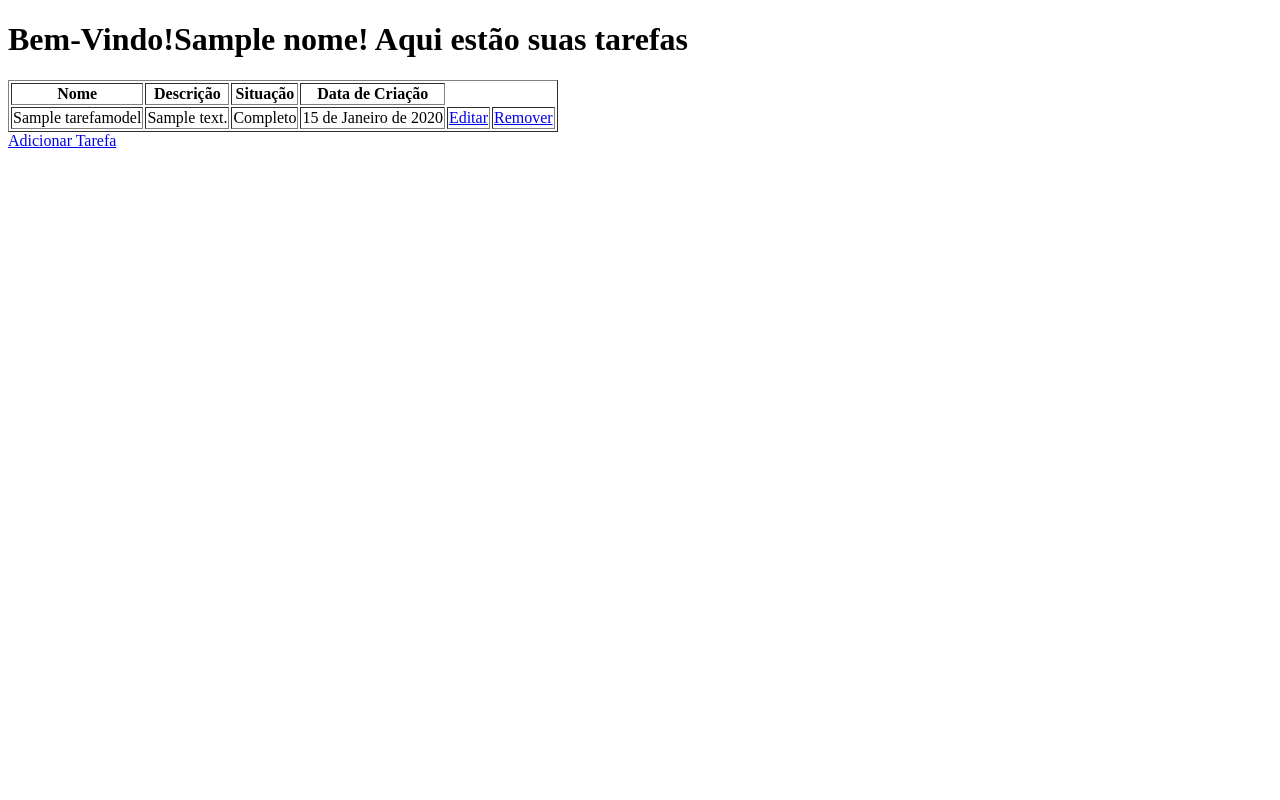
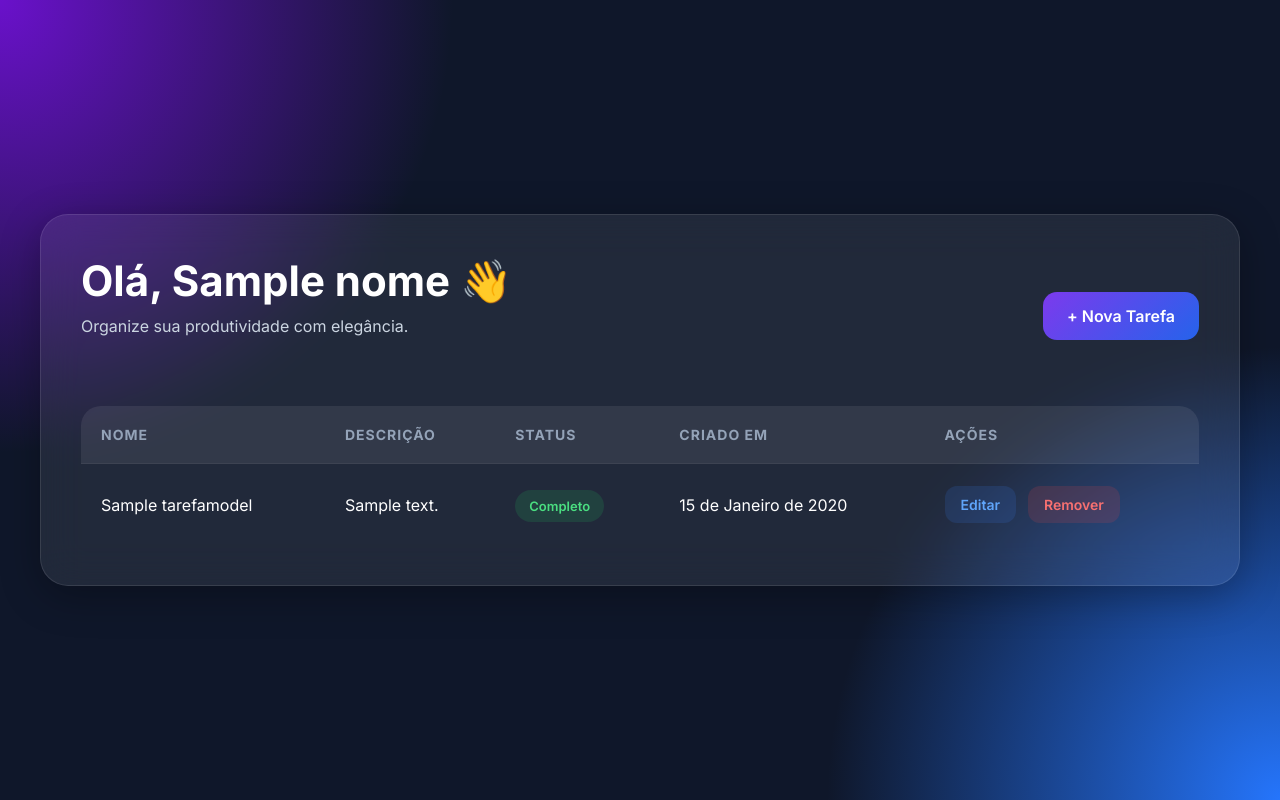
Before and after one commit to Lucasvieirar/Gerenciador-Tarefas-Django, a Django app: template templates/tarefas/home.html in a window 1280 px wide. Run offline with Django 5.2, Linux system fonts and the light colour scheme; tables that the repository leaves empty hold one stand-in row (values such as "Sample post"); the template is opened without the code that fills it: values that come from a table or form of the project are taken from there, most other values are stand-ins (such as "Sample title", 1, 10 or a date in 2020).

Commit message:
melhora o front

```diff
--- a/projeto/urls.py
+++ b/projeto/urls.py
@@ -7,6 +7,6 @@ from . import views
 
 urlpatterns = [
     path("admin/", admin.site.urls),
-    path('', views.index_view),
-    path('tarefas/', include("tarefas.urls"))
+    path('', include("tarefas.urls")),
+
 ]
--- a/projeto/views.py
+++ b/projeto/views.py
@@ -1,7 +1 @@
 from django.http import HttpResponse
-
-def teste_view(request):
-    return HttpResponse("Rota de teste")
-
-def index_view(resquest):
-    return HttpResponse("Bem vindo")
--- /dev/null
+++ b/templates/base.html
@@ -0,0 +1,260 @@
+<!DOCTYPE html>
+<html lang="pt-br">
+<head>
+    <meta charset="UTF-8">
+    <meta name="viewport" content="width=device-width, initial-scale=1.0">
+
+    <title>{% block title %}TaskFlow{% endblock %}</title>
+
+    <link rel="preconnect" href="https://fonts.googleapis.com">
+    <link href="https://fonts.googleapis.com/css2?family=Inter:wght@300;400;500;600;700&display=swap" rel="stylesheet">
+
+    <style>
+
+        *{
+            margin:0;
+            padding:0;
+            box-sizing:border-box;
+        }
+
+        body{
+            font-family:'Inter',sans-serif;
+            min-height:100vh;
+            background:
+            radial-gradient(circle at top left,#6a11cb 0%,transparent 30%),
+            radial-gradient(circle at bottom right,#2575fc 0%,transparent 30%),
+            #0f172a;
+
+            color:white;
+
+            display:flex;
+            justify-content:center;
+            align-items:center;
+
+            padding:40px;
+        }
+
+        .container{
+            width:100%;
+            max-width:1200px;
+
+            background:rgba(255,255,255,0.08);
+
+            backdrop-filter:blur(20px);
+
+            border:1px solid rgba(255,255,255,0.1);
+
+            border-radius:28px;
+
+            padding:40px;
+
+            box-shadow:
+            0 10px 40px rgba(0,0,0,0.3);
+        }
+
+        h1{
+            font-size:42px;
+            margin-bottom:10px;
+            font-weight:700;
+        }
+
+        .subtitle{
+            color:#cbd5e1;
+            margin-bottom:40px;
+        }
+
+        .topbar{
+            display:flex;
+            justify-content:space-between;
+            align-items:center;
+
+            margin-bottom:30px;
+        }
+
+        .btn{
+            padding:14px 24px;
+            border:none;
+            border-radius:14px;
+
+            background:linear-gradient(135deg,#7c3aed,#2563eb);
+
+            color:white;
+
+            font-weight:600;
+
+            cursor:pointer;
+
+            transition:0.3s;
+
+            text-decoration:none;
+
+            display:inline-flex;
+            align-items:center;
+            gap:10px;
+        }
+
+        .btn:hover{
+            transform:translateY(-3px);
+            box-shadow:0 10px 20px rgba(37,99,235,0.3);
+        }
+
+        table{
+            width:100%;
+            border-collapse:collapse;
+            overflow:hidden;
+            border-radius:20px;
+        }
+
+        thead{
+            background:rgba(255,255,255,0.08);
+        }
+
+        th{
+            padding:20px;
+            text-align:left;
+            font-size:14px;
+            text-transform:uppercase;
+            letter-spacing:1px;
+            color:#94a3b8;
+        }
+
+        td{
+            padding:22px 20px;
+            border-top:1px solid rgba(255,255,255,0.05);
+        }
+
+        tbody tr{
+            transition:0.3s;
+        }
+
+        tbody tr:hover{
+            background:rgba(255,255,255,0.05);
+        }
+
+        .status{
+            padding:8px 14px;
+            border-radius:999px;
+            font-size:13px;
+            font-weight:600;
+        }
+
+        .complete{
+            background:rgba(34,197,94,0.15);
+            color:#4ade80;
+        }
+
+        .pending{
+            background:rgba(239,68,68,0.15);
+            color:#f87171;
+        }
+
+        .actions{
+            display:flex;
+            gap:12px;
+        }
+
+        .action-btn{
+            text-decoration:none;
+            padding:10px 16px;
+            border-radius:12px;
+            font-size:14px;
+            font-weight:600;
+            transition:0.3s;
+        }
+
+        .edit{
+            background:rgba(59,130,246,0.15);
+            color:#60a5fa;
+        }
+
+        .delete{
+            background:rgba(239,68,68,0.15);
+            color:#f87171;
+        }
+
+        .action-btn:hover{
+            transform:scale(1.05);
+        }
+
+        form{
+            display:flex;
+            flex-direction:column;
+            gap:20px;
+        }
+
+        input,
+        textarea,
+        select{
+            width:100%;
+            padding:16px;
+
+            border-radius:16px;
+
+            border:1px solid rgba(255,255,255,0.1);
+
+            background:rgba(255,255,255,0.05);
+
+            color:white;
+
+            font-size:16px;
+
+            outline:none;
+
+            transition:0.3s;
+        }
+
+        input:focus,
+        textarea:focus{
+            border-color:#3b82f6;
+            box-shadow:0 0 0 4px rgba(59,130,246,0.2);
+        }
+
+        textarea{
+            min-height:140px;
+            resize:none;
+        }
+
+        .form-title{
+            margin-bottom:30px;
+        }
+
+        .submit-btn{
+            margin-top:10px;
+        }
+
+        @media(max-width:768px){
+
+            .container{
+                padding:25px;
+            }
+
+            .topbar{
+                flex-direction:column;
+                gap:20px;
+                align-items:flex-start;
+            }
+
+            table{
+                display:block;
+                overflow-x:auto;
+            }
+
+            h1{
+                font-size:32px;
+            }
+        }
+
+    </style>
+
+</head>
+<body>
+
+    <div class="container">
+
+        {% block content %}
+        {% endblock %}
+
+    </div>
+
+</body>
+</html>
--- a/templates/tarefas/home.html
+++ b/templates/tarefas/home.html
@@ -1,32 +1,92 @@
-<!DOCTYPE html>
-<html lang="en">
-    <head>
-        <meta charset="UTF-8">
-        <meta name="viewport" content="width=device-width, initial-scale=1.0" >
-        <title>Document</title>
-    </head>
-    <body>
-        <h1>Bem-Vindo!{{nome}}! Aqui estão suas tarefas </h1>
-        <table border="1">
+{% extends 'base.html' %}
+
+{% block title %}Minhas Tarefas{% endblock %}
+
+{% block content %}
+
+<div class="topbar">
+
+    <div>
+        <h1>Olá, {{nome}} 👋</h1>
+        <p class="subtitle">
+            Organize sua produtividade com elegância.
+        </p>
+    </div>
+
+    <a href="{% url 'tarefas:adicionar' %}" class="btn">
+        + Nova Tarefa
+    </a>
+
+</div>
+
+<table>
+
     <thead>
+        <tr>
             <th>Nome</th>
             <th>Descrição</th>
-                <th>Situação</th>
-                <th>Data de Criação</th>
+            <th>Status</th>
+            <th>Criado em</th>
+            <th>Ações</th>
+        </tr>
     </thead>
+
     <tbody>
-                {%for tarefa in tarefas %}
+
+        {% for tarefa in tarefas %}
+
         <tr>
+
             <td>{{tarefa.nome}}</td>
+
             <td>{{tarefa.descricao}}</td>
-                        <td>{% if tarefa.completo %}Completo{% else %}Incompleto{% endif %}</td>
+
+            <td>
+
+                {% if tarefa.completo %}
+                    <span class="status complete">
+                        Completo
+                    </span>
+                {% else %}
+                    <span class="status pending">
+                        Pendente
+                    </span>
+                {% endif %}
+
+            </td>
+
             <td>{{tarefa.data_criacao}}</td>
-                        <td><a href="{% url 'tarefas:editar' tarefa.id %}">Editar</a></td>
-                        <td><a href="{% url 'tarefas:remover' tarefa.id %}">Remover</a> </td>
+
+            <td>
+
+                <div class="actions">
+
+                    <a
+                    href="{% url 'tarefas:editar' tarefa.id %}"
+                    class="action-btn edit">
+
+                    Editar
+
+                    </a>
+
+                    <a
+                    href="{% url 'tarefas:remover' tarefa.id %}"
+                    class="action-btn delete">
+
+                    Remover
+
+                    </a>
+
+                </div>
+
+            </td>
+
         </tr>
+
         {% endfor %}
+
     </tbody>
+
 </table>
-        <a href="{% url 'tarefas:adicionar' %}"> Adicionar Tarefa</a>
-    </body>
-</html>
+
+{% endblock %}
```
Also changed, not shown: templates/tarefas/adicionar.html (+23 -16 lines), templates/tarefas/editar.html (+23 -16 lines). Lines whose indentation alone changed are shown as unchanged.
